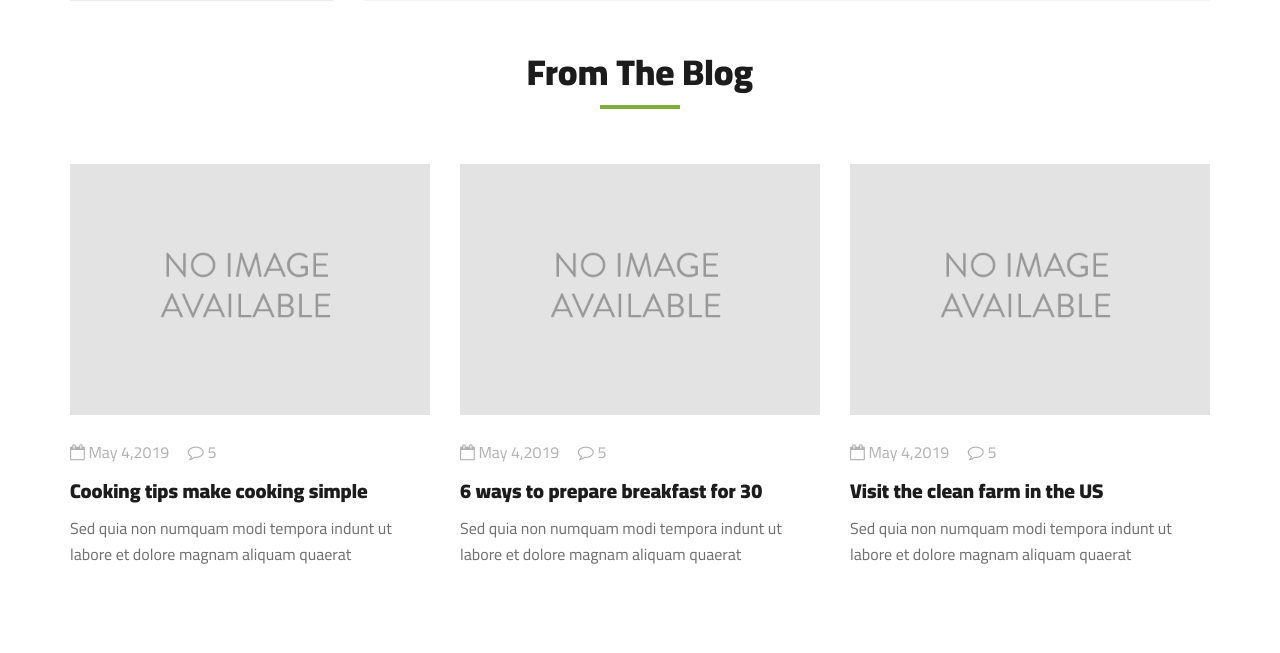
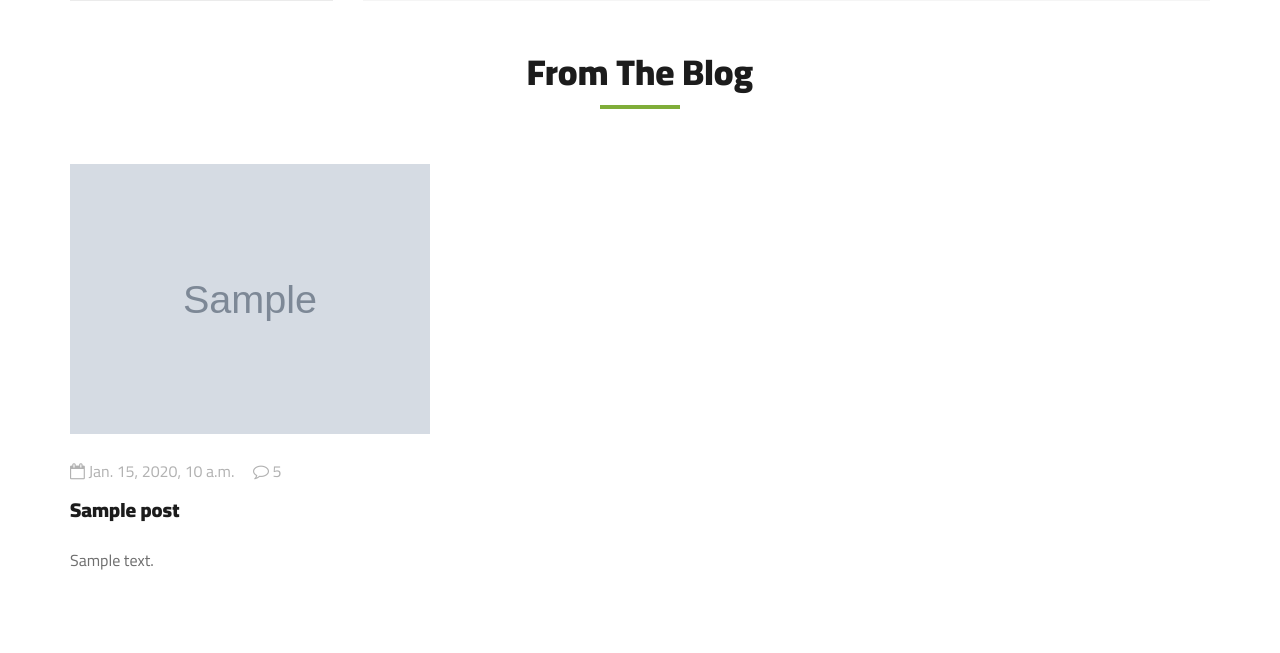
Before and after one commit to attrams/shopily, a Django app: page / in a window 1280 px wide. Shown: the part 637-1290 px from the top of the page. Before the commit the page ends 1201 px from the top, so only its background shows below. Run offline with Django 5.2, Linux system fonts and the light colour scheme; tables that the repository leaves empty hold one stand-in row (values such as "Sample post"); grey boxes marked "Sample" are stand-in pictures; parts of the project's set-up code (start-up, migrations or seed data) failed here and were passed over; some libraries are stand-ins or nearby versions.

Commit message:
add posts

```diff
--- a/shop/templates/shop/product/index.html
+++ b/shop/templates/shop/product/index.html
@@ -1,5 +1,6 @@
 {% extends "shop/base.html" %}
 {% load static %}
+{% load thumbnail %}
 
 {% block content %}
     <!-- Blog Section Begin -->
@@ -13,69 +14,29 @@
                 </div>
             </div>
             <div class="row">
+                {% for post in posts %}
                     <div class="col-lg-4 col-md-4 col-sm-6">
                         <div class="blog__item">
                             <div class="blog__item__pic">
-                            <img src="{% if product.image %}{{ product.image }}{% else %}{% static "img/no_image.png" %}{% endif %}" alt="">
+                                <img src="{% if post.image %}{% thumbnail post.image 360x360 crop %}{% else %}{% static "img/no_image.png" %}{% endif %}" alt="">
                             </div>
                             <div class="blog__item__text">
                                 <ul>
                                     <li>
-                                    <i class="fa fa-calendar-o"></i> May 4,2019
+                                        <i class="fa fa-calendar-o"></i> {{ post.publish }}
                                     </li>
                                     <li>
                                         <i class="fa fa-comment-o"></i> 5
                                     </li>
                                 </ul>
                                 <h5>
-                                <a href="#">Cooking tips make cooking simple</a>
+                                    <a href="{% url "blog:post_detail" post.id %}">{{ post.title }}</a>
                                 </h5>
-                            <p>Sed quia non numquam modi tempora indunt ut labore et dolore magnam aliquam quaerat</p>
+                                <p>{{ post.body|truncatechars:80|linebreaks }}</p>
                             </div>
                         </div>
                     </div>
-                <div class="col-lg-4 col-md-4 col-sm-6">
-                    <div class="blog__item">
-                        <div class="blog__item__pic">
-                            <img src="{% if product.image %}{{ product.image }}{% else %}{% static "img/no_image.png" %}{% endif %}" alt="">
-                        </div>
-                        <div class="blog__item__text">
-                            <ul>
-                                <li>
-                                    <i class="fa fa-calendar-o"></i> May 4,2019
-                                </li>
-                                <li>
-                                    <i class="fa fa-comment-o"></i> 5
-                                </li>
-                            </ul>
-                            <h5>
-                                <a href="#">6 ways to prepare breakfast for 30</a>
-                            </h5>
-                            <p>Sed quia non numquam modi tempora indunt ut labore et dolore magnam aliquam quaerat</p>
-                        </div>
-                    </div>
-                </div>
-                <div class="col-lg-4 col-md-4 col-sm-6">
-                    <div class="blog__item">
-                        <div class="blog__item__pic">
-                            <img src="{% if product.image %}{{ product.image }}{% else %}{% static "img/no_image.png" %}{% endif %}" alt="">
-                        </div>
-                        <div class="blog__item__text">
-                            <ul>
-                                <li>
-                                    <i class="fa fa-calendar-o"></i> May 4,2019
-                                </li>
-                                <li>
-                                    <i class="fa fa-comment-o"></i> 5
-                                </li>
-                            </ul>
-                            <h5>
-                                <a href="#">Visit the clean farm in the US</a>
-                            </h5>
-                            <p>Sed quia non numquam modi tempora indunt ut labore et dolore magnam aliquam quaerat</p>
-                        </div>
-                    </div>
-                </div>
+                {% endfor %}
             </div>
         </div>
     </section>
--- a/shop/views.py
+++ b/shop/views.py
@@ -4,16 +4,20 @@ from django.core.paginator import Paginator
 from .models import Category, Product
 from cart.forms import CartAddProductForm
 from .recommender import Recommender
+from blog.models import Post
 
 # Create your views here.
 
 
 def index(request):
+    posts = Post.published.all()[:3]
+
     return render(
         request=request,
         template_name='shop/product/index.html',
         context={
-            'section': 'home'
+            'section': 'home',
+            'posts': posts
         }
     )
 
```
Lines whose indentation alone changed are shown as unchanged.
